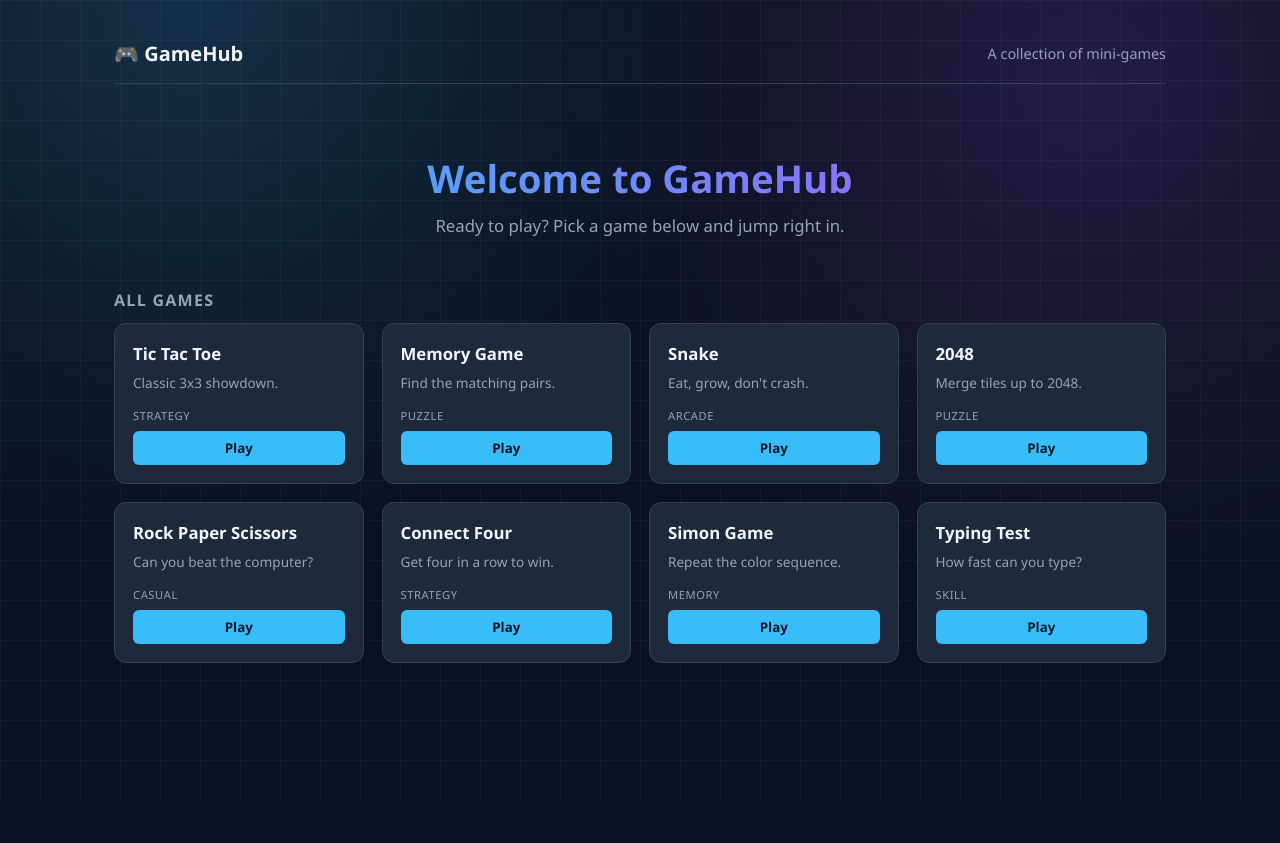
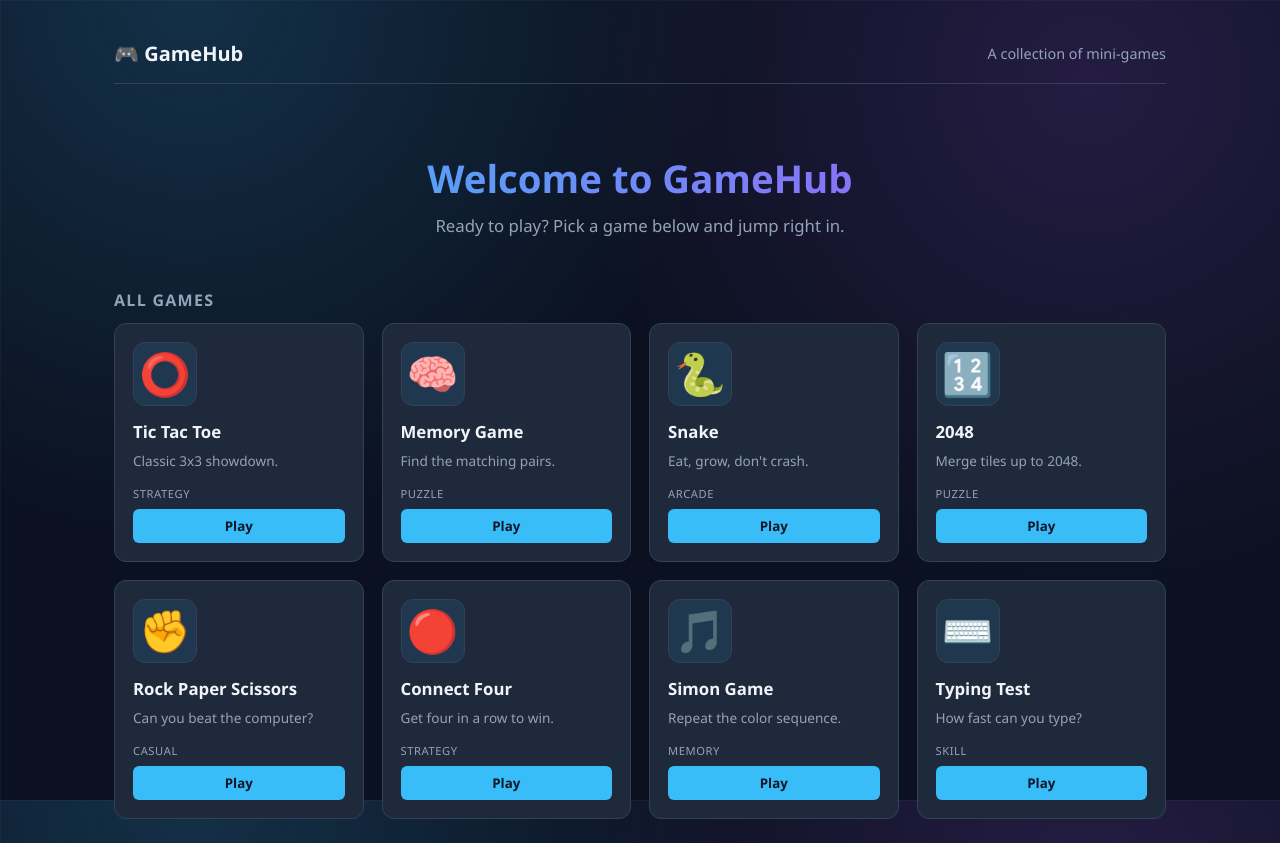
Before and after one commit to Rushiii007/GameHub, a React (Vite) app: page / in a window 1280 px wide. Before the commit the page ends 800 px from the top, so only its background shows below. Built offline with nearby package versions, Linux system fonts and the light colour scheme.

Commit message:
Update GameCard.jsx

```diff
--- a/src/components/GameCard.jsx
+++ b/src/components/GameCard.jsx
@@ -1,10 +1,11 @@
 import { getScore } from "../utils/scoreStorage";
 
-export default function GameCard({ title, description, tag, scoreKey, onClick }) {
+export default function GameCard({ icon, title, description, tag, scoreKey, onClick }) {
   const score = scoreKey ? getScore(scoreKey) : 0;
 
   return (
     <div className="game-card" onClick={onClick}>
+      <div className="game-icon">{icon}</div>
       <h3>{title}</h3>
       <p className="desc">{description}</p>
       <div className="meta">
```
